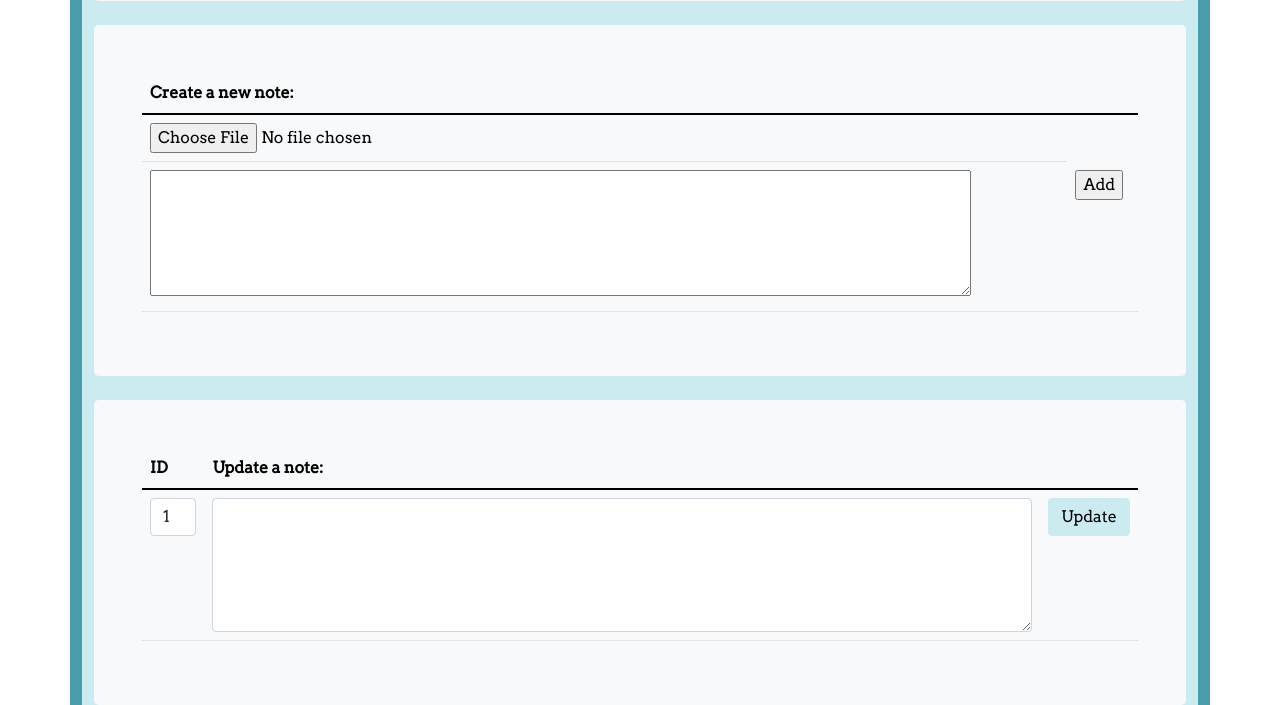
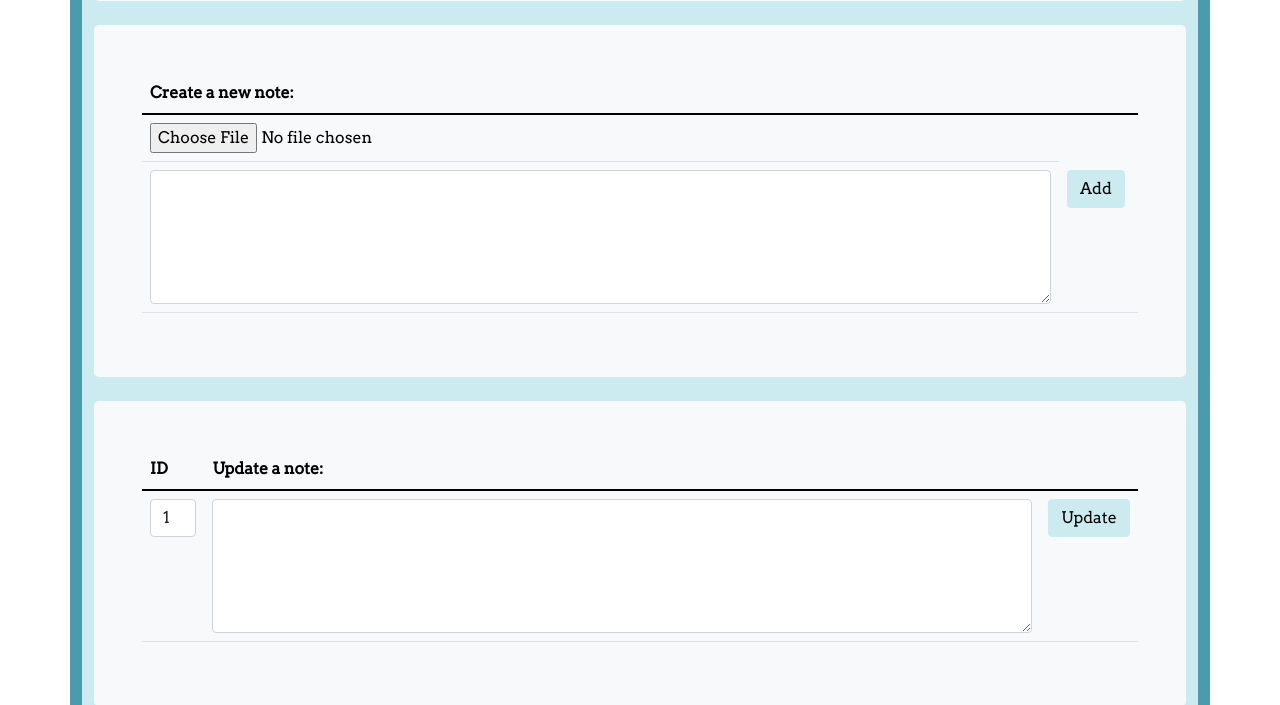
Before and after one commit to VidhiKulkarni/teamlace, a Flask app: page /notes/ in a window 1280 px wide. Shown: the part 613-1318 px from the top of the page. Run offline with Flask 2, Linux system fonts and the light colour scheme; a user stored in the database is signed in; data comes from the database, SQL or seed files in the repository; both versions use the stored data as it was after the commit; some libraries are stand-ins or nearby versions.

Commit message:
bootstrap again

```diff
--- a/notey/templates/notey/notes.html
+++ b/notey/templates/notey/notes.html
@@ -55,8 +55,8 @@
                             <td><input type="file" id="filename" name="filename" /></td>
                         </tr>
                         <tr>
-                            <td><textarea rows = "5" cols = "100%" name = "notes" id="notes" required></textarea></td>
-                            <td><input type="submit" value="Add" ></td>
+                            <td><textarea rows = "5" cols = "100%" name = "notes" id="notes" class="form-control" required></textarea></td>
+                            <td><input type="submit" value="Add" class="btn btn-secondary"></td>
                         </tr>
                         </tbody>
                     </table>
```
Also changed, not shown: volumes/myDB.db.
